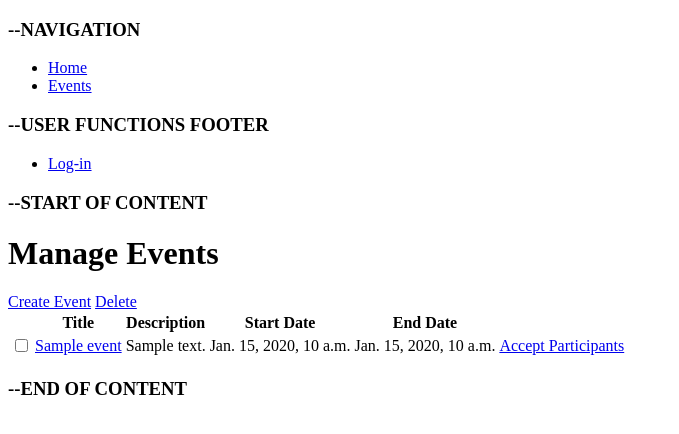
After one commit to anonymous2439/eregister, a Django app: page /event/manage/ in a window 1280 px wide. The commit adds this page. Shown: the top 434 px of the page, without its empty margins (0-679 px from the left). Run offline with Django 4.2, Linux system fonts and the light colour scheme; tables that the repository leaves empty hold one stand-in row (values such as "Sample post").

Commit message:
added manage event

```diff
--- a/pages/templates/base.html
+++ b/pages/templates/base.html
@@ -33,7 +33,7 @@
                         Logged in as: {{ user }}
                         <ul>
                             {% if user.is_superuser %}
-                            <li><a href="{% url 'event_create' %}">Create Event</a></li>
+                            <li><a href="{% url 'event_manage' %}">Manage Event</a></li>
                             <li><a href="{% url 'register_user' %}">Register User</a></li>
                             {% endif %}
                         </ul>
--- /dev/null
+++ b/pages/templates/pages/event/manage_event.html
@@ -0,0 +1,42 @@
+{% extends "base.html" %}
+{% load static %}
+
+{% block content %}
+<h1>Manage Events</h1>
+<div>
+    <a href="{% url 'event_create' %}">Create Event</a>
+    <a id="trigger" href="javascript:;">Delete</a>
+</div>
+<table class="events-tbl">
+    <tr>
+        <th></th>
+        <th>Title</th>
+        <th>Description</th>
+        <th>Start Date</th>
+        <th>End Date</th>
+        <th></th>
+    </tr>
+{% for event in events %}
+    <tr>
+        <td><input name="events_checkbox" type="checkbox" value="{{ event.pk }}" /></td>
+        <td><a href="{% url 'event_details' event_id=event.pk %}">{{ event.title }}</a></td>
+        <td>{{ event.description }}</td>
+        <td>{{ event.start_date }}</td>
+        <td>{{ event.end_date }}</td>
+        <td><a href="{% url 'event_participate' event_id=event.id %}">Accept Participants</a></td>
+    </tr>
+{% endfor %}
+</table>
+{% endblock content %}
+
+{% block scripts %}
+<script>
+var values = [];
+$("#trigger").on("click", function(){
+    $.each($("input[name='events_checkbox']:checked"), function(){
+      values.push($(this).val());
+    });
+    alert("selected: "+values);
+})
+</script>
+{% endblock scripts %}
--- a/pages/urls.py
+++ b/pages/urls.py
@@ -9,6 +9,7 @@ urlpatterns = [
     path('logout/', views.logout_user, name='logout'),
     path('events/', views.event_home, name='event_home'),
     path('event/details/<int:event_id>/', views.event_details, name='event_details'),
-    path('event/create', views.event_create, name='event_create'),
+    path('event/manage/', views.event_manage, name='event_manage'),
+    path('event/create/', views.event_create, name='event_create'),
     path('event/participate/<int:event_id>/', views.event_participate, name='event_participate'),
 ]
--- a/pages/views.py
+++ b/pages/views.py
@@ -89,6 +89,12 @@ def event_details(request, event_id):
     return render(request, template, context)
 
 
+def event_manage(request):
+    template = 'pages/event/manage_event.html'
+    events = Event.objects.all()
+    return render(request, template, {"events": events})
+
+
 def event_create(request):
     template = 'pages/event/create_event.html'
     create_event_form = CreateEventForm()
```
Also changed, not shown: readme.md.
